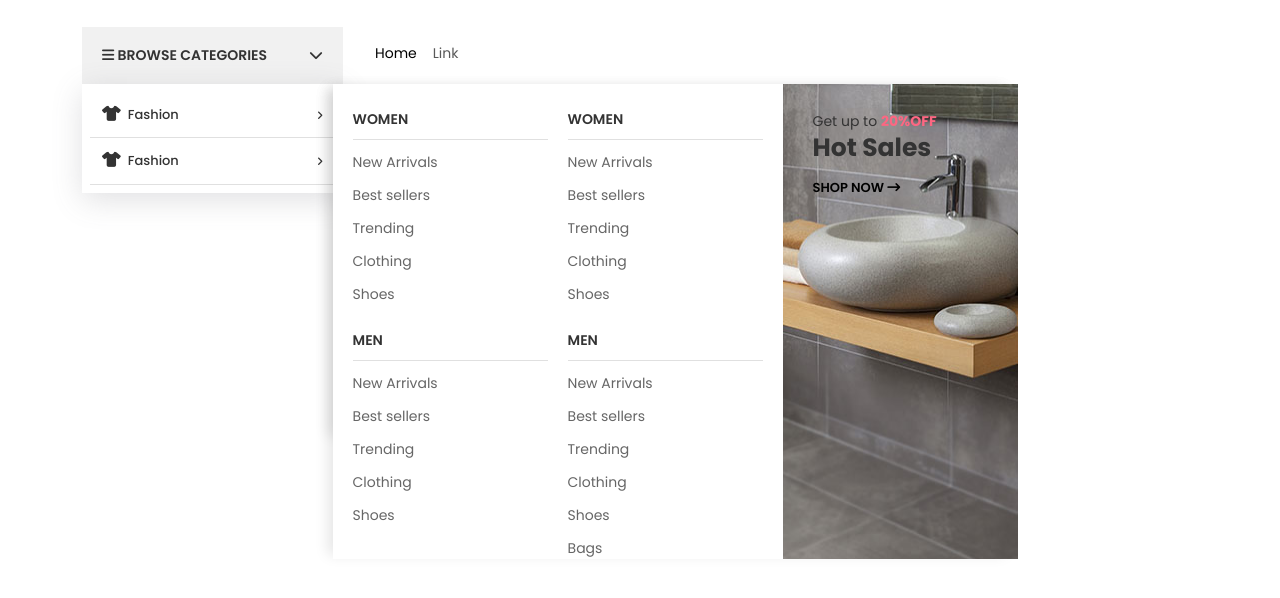
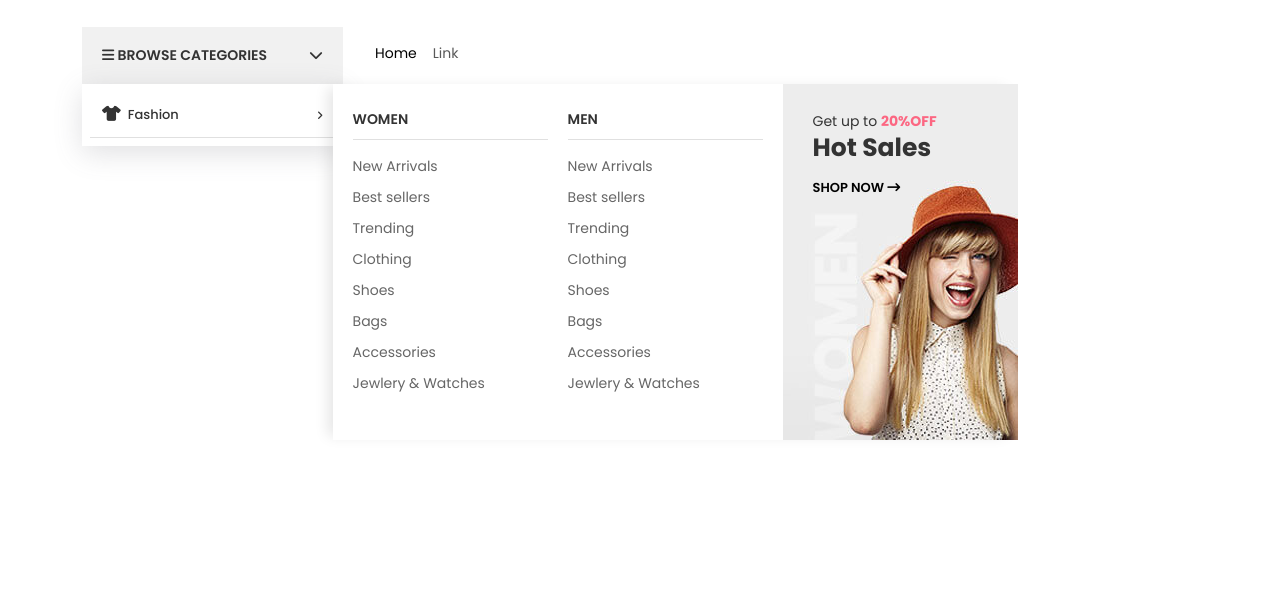
Before and after one commit to aminulwebdev/makCart, a plain HTML site: page index.html in a window 1280 px wide. Shown: the part 170-768 px from the top of the page. Drawn offline with nearby package versions, Linux system fonts and the light colour scheme.

```diff
--- a/index.html
+++ b/index.html
@@ -241,76 +241,7 @@
                 </ul>
                 <!-- ======== Fasion end ======== -->
                 <!-- ======== Home & Garden start ======== -->
-                <ul class="category_menu">
-                  <li>
-                    <a href=""><span><i class="fa-solid fa-shirt"></i>Fashion</span><span class="catemenu_arrow"><i
-                          class="fa-solid fa-angle-right"></i></span></a>
-                    </a>
-                  </li>
-                  <!-- ======Mega Menu Start====== -->
-                  <div class="mega_menu">
 
-                    <div>
-                      <div class="megamenu_items">
-                        <h4>WOMEN</h4>
-                        <ul>
-                          <li><a href="#">New Arrivals</a></li>
-                          <li><a href="#">Best sellers</a></li>
-                          <li><a href="#">Trending</a></li>
-                          <li><a href="#">Clothing</a></li>
-                          <li><a href="#">Shoes</a></li>
-
-                        </ul>
-                      </div>
-                      <div class="megamenu_items">
-                        <h4>MEN</h4>
-                        <ul>
-                          <li><a href="#">New Arrivals</a></li>
-                          <li><a href="#">Best sellers</a></li>
-                          <li><a href="#">Trending</a></li>
-                          <li><a href="#">Clothing</a></li>
-                          <li><a href="#">Shoes</a></li>
-
-                        </ul>
-                      </div>
-                    </div>
-                    <div>
-                      <div class="megamenu_items">
-                        <h4>WOMEN</h4>
-                        <ul>
-                          <li><a href="#">New Arrivals</a></li>
-                          <li><a href="#">Best sellers</a></li>
-                          <li><a href="#">Trending</a></li>
-                          <li><a href="#">Clothing</a></li>
-                          <li><a href="#">Shoes</a></li>
-
-                        </ul>
-                      </div>
-                      <div class="megamenu_items">
-                        <h4>MEN</h4>
-                        <ul>
-                          <li><a href="#">New Arrivals</a></li>
-                          <li><a href="#">Best sellers</a></li>
-                          <li><a href="#">Trending</a></li>
-                          <li><a href="#">Clothing</a></li>
-                          <li><a href="#">Shoes</a></li>
-                          <li><a href="#">Bags</a></li>
-
-                        </ul>
-                      </div>
-                    </div>
-
-                    <div class="fashion_img">
-                      <div class="fashionimg_text">
-                        <p>Get up to <span>20%OFF</span></p>
-                        <h3>Hot Sales</h3>
-                        <a href="">SHOP NOW <span><i class="fa-solid fa-arrow-right-long"></i></span> </a>
-                      </div>
-                      <img src="images/home_garden.jpg" class="img-fluid w-100 h-100" alt="">
-                    </div>
-                  </div>
-                  <!-- ======Mega Menu end====== -->
-                </ul>
                 <!-- ======== Home & Garden end ======== -->
 
               </div>
--- a/sass/components/_header.scss
+++ b/sass/components/_header.scss
@@ -505,9 +505,9 @@
 
               ul {
                 width: 195px;
-
+padding-top: 6px;
                 li {
-                  padding-top: 12px;
+                  padding-top: 10px;
                 }
 
                 a {
```
Also changed, not shown: css/style.css, 1 other file.
